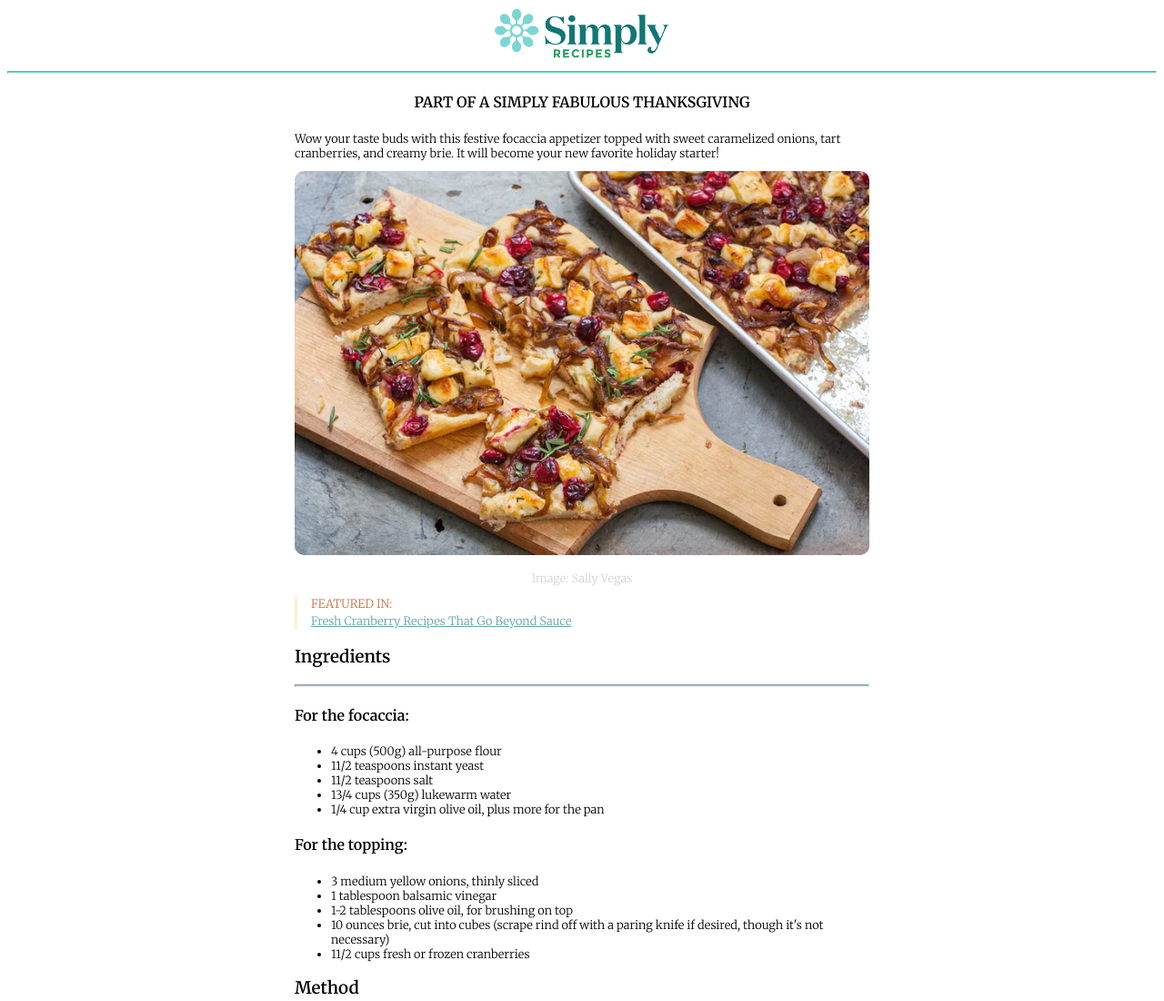
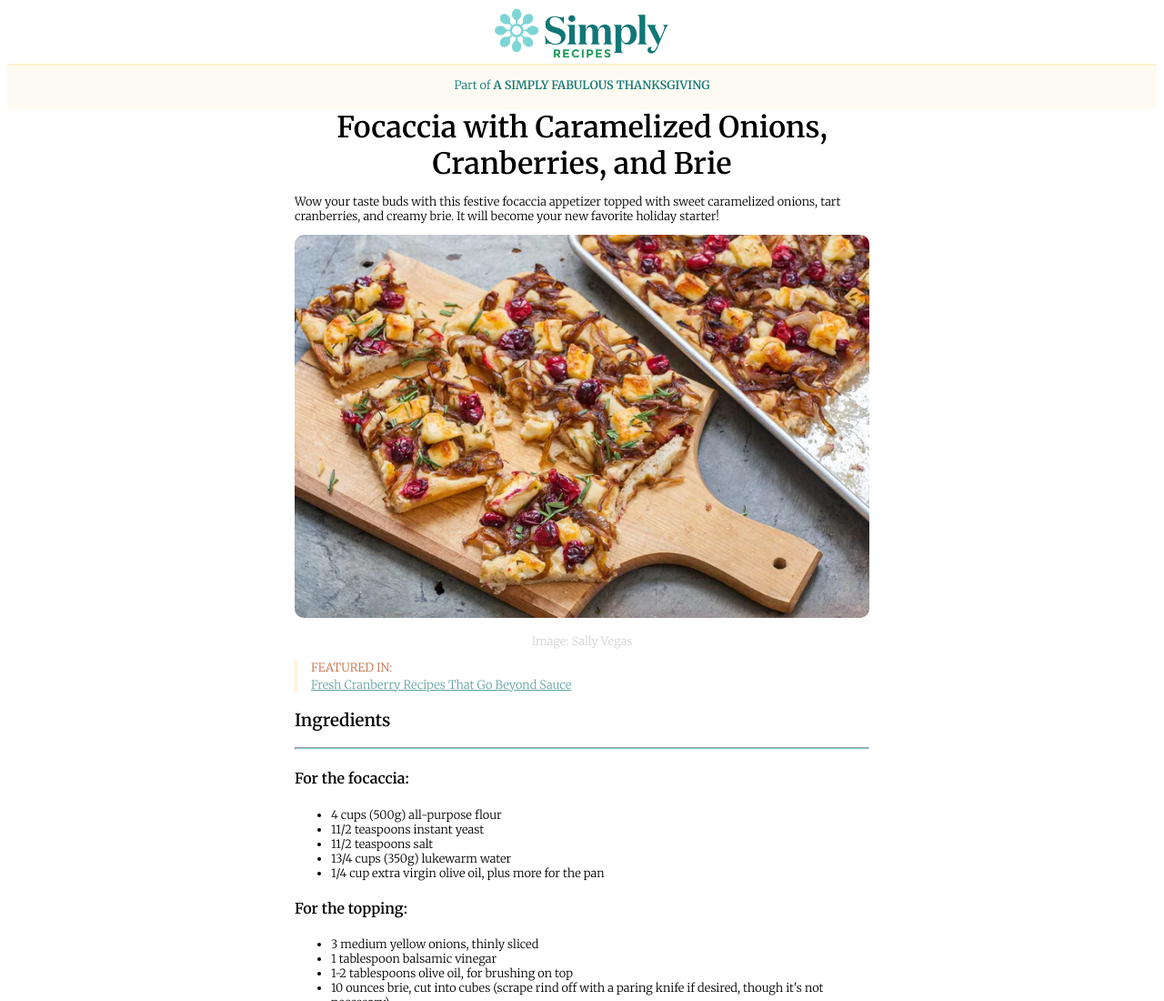
Before and after one commit to Vals098/U1-W1-D3, a plain HTML site: page index.html in a window 1280 px wide. Shown: the top 1100 px of the page at 91% size. Drawn offline with Linux system fonts and the light colour scheme.

Commit message:
Update index.html

```diff
--- a/index.html
+++ b/index.html
@@ -9,8 +9,10 @@
   <body>
     <header>
       <img src="./FE-S1-L3-Esercizio/assets/logo.png" alt="logo" />
-      <hr />
-      <h4>PART OF A SIMPLY FABULOUS THANKSGIVING</h4>
+      <div id="top-box">
+        <p>Part of <strong>A SIMPLY FABULOUS THANKSGIVING</strong></p>
+      </div>
+      <h1>Focaccia with Caramelized Onions, Cranberries, and Brie</h1>
     </header>
     <main>
       <p>
```
